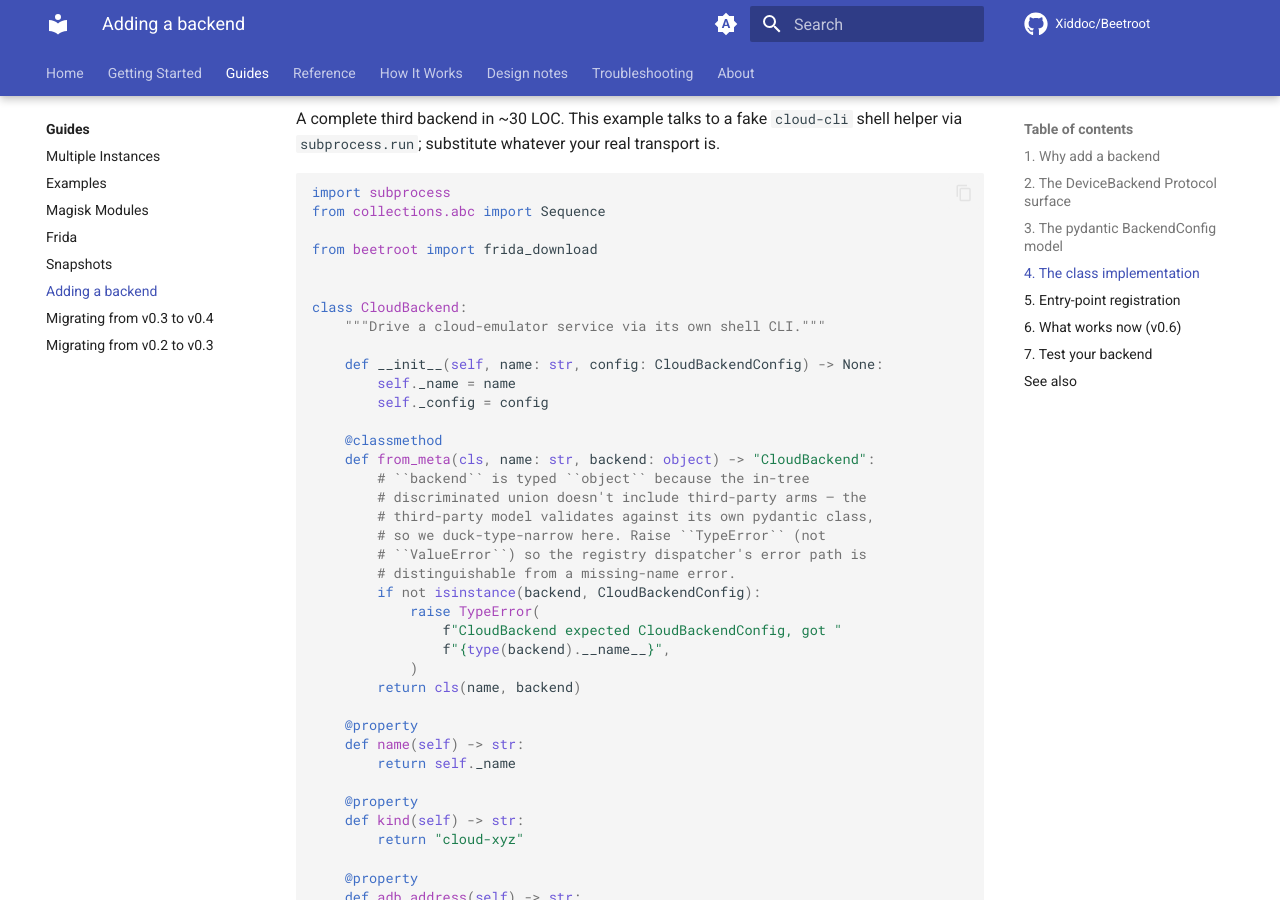
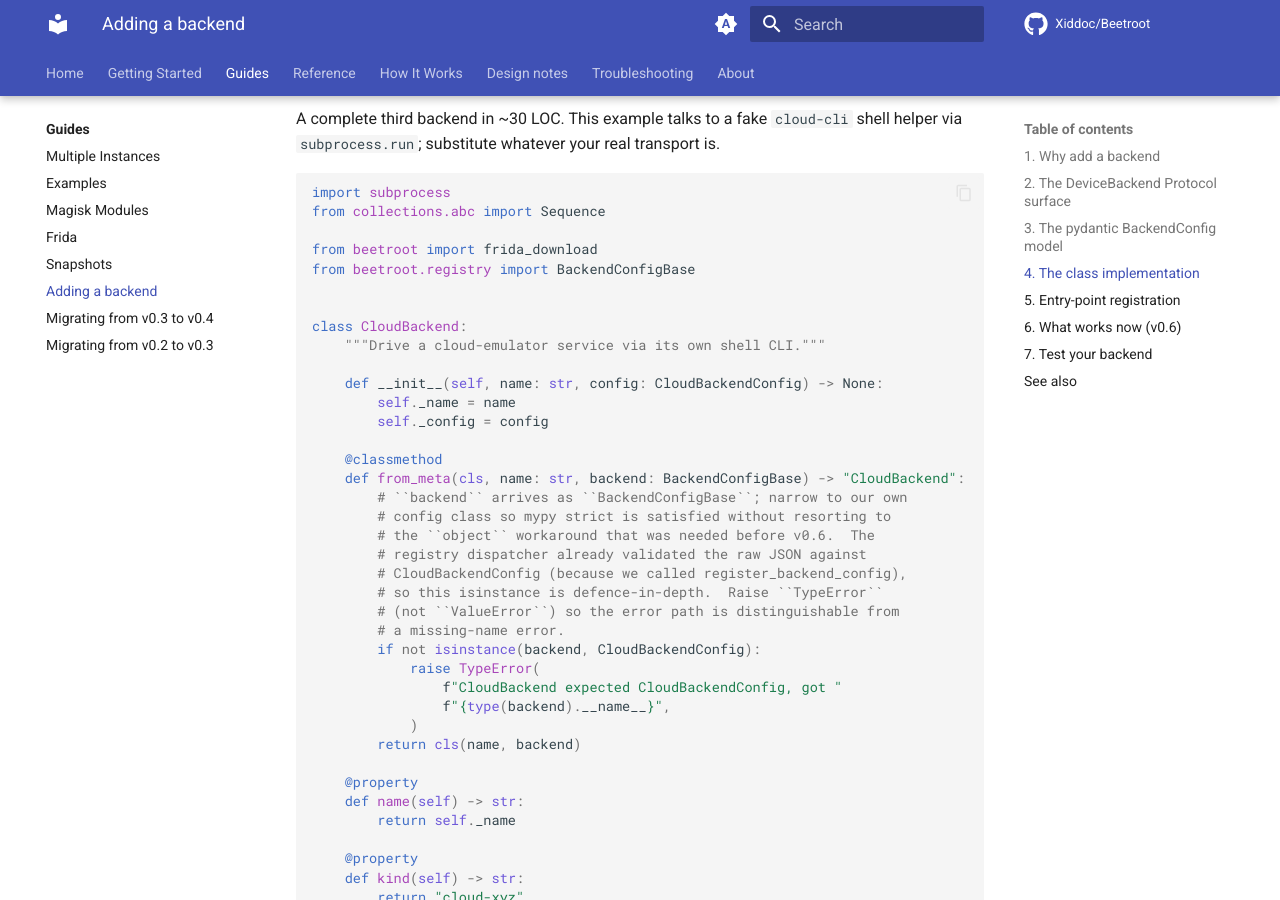
Before and after one commit to Xiddoc/Beetroot, an MkDocs documentation site: the page built from docs/guides/adding-a-backend.md, in a window 1280 px wide and 900 px high, scrolled down 3216 px. Built offline with MkDocs 1.6.1 and Material for MkDocs 9.7.7, drawn with Linux system fonts in a browser that asks for light colours; comment, search, counter and statistics services are not loaded; some of the changed text lies outside the part shown.

Commit message:
fix(v6-cr): address Opus CR — ruff clean, _assert_conforms, object→BackendConfigBase, sibling-row test, one-source serializer, narrow except tuples, stealth→magisk refs
Blocking:
- Remove F401 unused sys + RedroidBackendConfig imports, RUF100 stale noqa:SLF001
  directives, ARG003 unused name/backend_config in _AltBackend.from_meta
  (test_v6_backend_contract.py). ruff check src/beetroot/ tests/ is now clean.
- Add _assert_conforms(b: api.DeviceBackend) -> None call site in
  test_backend_extension.py at module scope so mypy strict structurally
  verifies FakeBackend conforms to DeviceBackend on every CI run.
- Migrate test_backend_extension.py: FakeBackendConfig now subclasses
  BackendConfigBase (not bare BaseModel); from_meta takes BackendConfigBase
  (not object) and narrows via isinstance inside the body.  _fake_registered
  fixture also calls register_backend_config so the open-union dispatcher
  works end-to-end.

Important test gap:
- Add test_unknown_kind_sibling_preserves_known_rows_and_round_trips
  asserting (a) redroid + adb rows load intact alongside an unknown-kind row,
  (b) the unknown row becomes UnresolvedBackendConfig, (c) no .bak file is
  created, (d) a subsequent _write re-emits the unknown row byte-for-byte.

Worthwhile nits:
- Extract _dump_backend_config() helper; both _registry_to_json and
  InstanceMeta._serialize_backend now delegate to it — one authoritative
  path for opaque-row serialization.
- Narrow except (X, Exception) → except Exception with existing noqa tags
  (BLE001, S112) in registry.py and api.py; ValidationError subsumes the
  first member.  Remove now-unused ValidationError import from registry.py.
- Update api.py docstrings: config.Stealth → config.Magisk,
  cfg.stealth.denylist → cfg.magisk.denylist; update the CheckResult reason
  string and its assertion in test_health_checks.py.
- docs/guides/adding-a-backend.md: "eight members" → "nine members";
  from_meta signature updated to BackendConfigBase; CloudBackend.from_meta
  example drops the object workaround; _resolve_redroid_for_backend callout
  replaced with the current _require gate.

Co-Authored-By: Claude Sonnet 4.6 <noreply@anthropic.com>

```diff
--- a/docs/guides/adding-a-backend.md
+++ b/docs/guides/adding-a-backend.md
@@ -103,7 +103,7 @@ class DeviceBackend(Protocol):
 
     @classmethod
     def from_meta(
-        cls, name: str, backend: registry.BackendConfig,
+        cls, name: str, backend: registry.BackendConfigBase,
     ) -> "DeviceBackend":
         """Construct a backend from a registry meta's backend config."""
         ...
@@ -116,10 +116,10 @@ Three details that often surprise first-time backend authors:
   Protocol.
 * **`from_meta` is a classmethod ON the Protocol.** The backend
   registry's dispatcher (`Manager.resolve`) calls it. The argument is
-  typed `registry.BackendConfig` (the in-tree discriminated union),
-  but third-party backends typically narrow the parameter to their
-  own pydantic model via `isinstance` + `TypeError` — see the
-  `CloudBackend` example below.
+  typed `registry.BackendConfigBase` (the open-union base class), and
+  third-party backends narrow the parameter to their own pydantic model
+  via `isinstance` inside the body — see the `CloudBackend` example
+  below.
 * **Verbs that don't generalise (lifecycle: `up` / `down` /
   `apply` / `destroy` / `snapshot`) are NOT on the Protocol.** Third-
   party backends don't need to implement them. The CLI narrows via
@@ -168,6 +168,7 @@ import subprocess
 from collections.abc import Sequence
 
 from beetroot import frida_download
+from beetroot.registry import BackendConfigBase
 
 
 class CloudBackend:
@@ -178,13 +179,15 @@ class CloudBackend:
         self._config = config
 
     @classmethod
-    def from_meta(cls, name: str, backend: object) -> "CloudBackend":
-        # ``backend`` is typed ``object`` because the in-tree
-        # discriminated union doesn't include third-party arms — the
-        # third-party model validates against its own pydantic class,
-        # so we duck-type-narrow here. Raise ``TypeError`` (not
-        # ``ValueError``) so the registry dispatcher's error path is
-        # distinguishable from a missing-name error.
+    def from_meta(cls, name: str, backend: BackendConfigBase) -> "CloudBackend":
+        # ``backend`` arrives as ``BackendConfigBase``; narrow to our own
+        # config class so mypy strict is satisfied without resorting to
+        # the ``object`` workaround that was needed before v0.6.  The
+        # registry dispatcher already validated the raw JSON against
+        # CloudBackendConfig (because we called register_backend_config),
+        # so this isinstance is defence-in-depth.  Raise ``TypeError``
+        # (not ``ValueError``) so the error path is distinguishable from
+        # a missing-name error.
         if not isinstance(backend, CloudBackendConfig):
             raise TypeError(
                 f"CloudBackend expected CloudBackendConfig, got "
@@ -249,9 +252,9 @@ docstrings you'll want to add). Three things to notice:
 1. **The class doesn't inherit from anything.** The Protocol is
    structural; satisfying its surface is enough.
 2. **No lifecycle methods.** If you call `beetroot up <cloud-name>`,
-   `cli._resolve_redroid_for_backend` raises
-   `BackendCapabilityError("up not supported by cloud-xyz backend")`
-   and `cli.main` exits with code 2.
+   `cli._require` gates the verb on the `Lifecycle` sub-protocol and
+   raises `BackendCapabilityError("up not supported by cloud-xyz backend")`
+   (exit code 2) because `CloudBackend` doesn't implement `Lifecycle`.
 3. **No registry mutation.** The backend reads its own config and
    talks to the remote service; it never writes to the registry.
    Registry rows are created by `beetroot adopt`-equivalent verbs
```
Also changed, not shown: other parts of docs/guides/adding-a-backend.md (+1 -1 lines), 5 other files.
